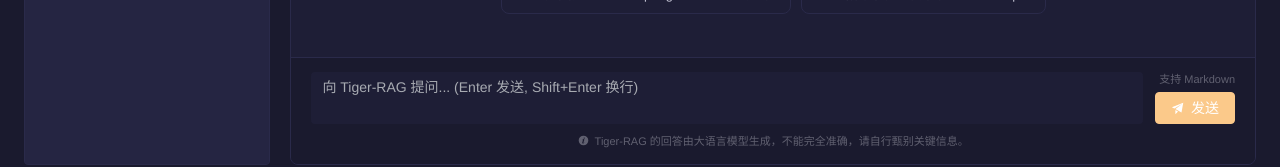
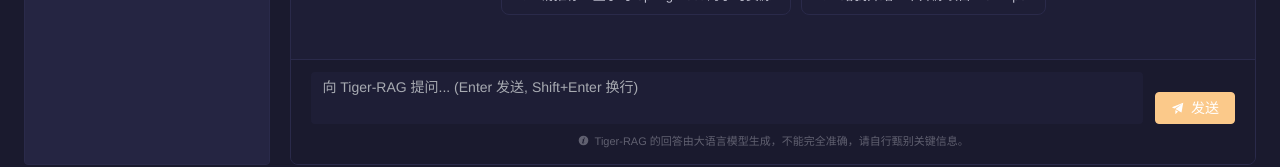
Before and after one commit to 0gangan/NosqlHomework, a Vue app in the folder Nosql-Frontend/: page /tiger-rag in a window 1280 px wide. Shown: the part 579-746 px from the top of the page. Built offline with nearby package versions, Linux system fonts and the light colour scheme.

Commit message:
chore:删除'支持markdown'的提示

```diff
--- a/Nosql-Frontend/src/views/TigerRag.vue
+++ b/Nosql-Frontend/src/views/TigerRag.vue
@@ -142,7 +142,6 @@
                 @keydown="handleKey"
               />
               <div class="input-actions">
-                <span class="tip">支持 Markdown</span>
                 <el-button
                   type="primary"
                   :loading="sending"
```
